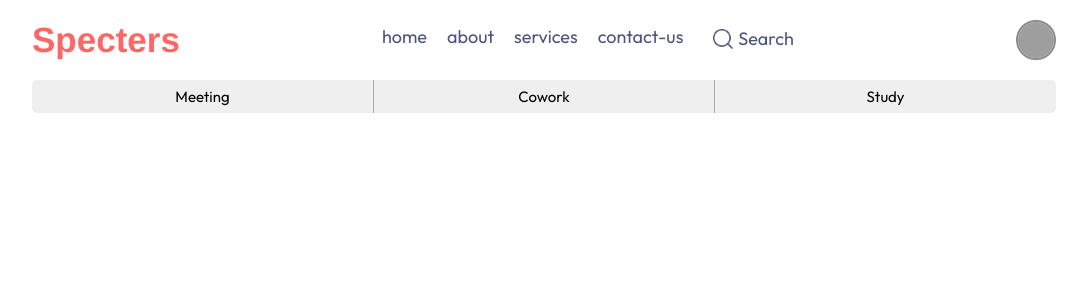
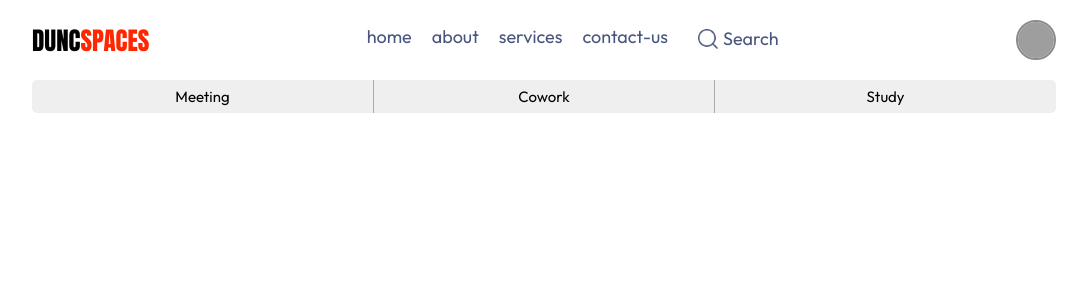
Before and after one commit to Ankush-sahu-123/Co-work, a React (Vite) app in the folder front-end/: page /Search in a window 1280 px wide. Shown: the top 300 px of the page, without its empty margins (96-1183 px from the left). Built offline with nearby package versions, Linux system fonts and the light colour scheme; grey boxes are pictures that could not be loaded.

Commit message:
logo modified

```diff
--- a/front-end/src/Spaces/SpacesMeet/SpacesMeet.css
+++ b/front-end/src/Spaces/SpacesMeet/SpacesMeet.css
@@ -7,7 +7,7 @@
     margin-bottom: 20px;
     padding: 20px;
     background-color: #f0f0f0;
-    border-radius: 5px;
+    border-radius: 10px;
     display: flex;
 }
 
--- a/front-end/src/components/Navbar/Navbar.css
+++ b/front-end/src/components/Navbar/Navbar.css
@@ -6,11 +6,27 @@
     align-items: center;
 }
 
-.navbar .logo {
-    color: #ff6767;
-    font-family: 'Franklin Gothic Medium', 'Arial Narrow', Arial, sans-serif;
-    font-size: 35px;
+.navbar .logo{
+    font-size: 10px;
+    display: flex;
+    flex-direction: row;
 }
+
+.navbar .logo h1{
+    font-family:Impact, Haettenschweiler, 'Arial Narrow Bold', sans-serif;
+    font-weight: 200;
+    font-size: 25px;
+    color: #000000;
+}
+
+.navbar .logo h2{
+    font-family:Impact, Haettenschweiler, 'Arial Narrow Bold', sans-serif;
+    font-weight: 200;
+    font-size: 25px;
+    color: #ff2600;
+}
+
+
 
 .navbar-menu {
     display: flex;
--- a/front-end/src/components/Navbar/Navbar.jsx
+++ b/front-end/src/components/Navbar/Navbar.jsx
@@ -14,7 +14,7 @@ const Navbar = () => {
 
   return (
     <div className='navbar'>
-        <h1 id='logo' className='logo'>Specters</h1>
+        <div id='logo' className='logo'><h1>DUNC</h1><h2>SPACES</h2></div>
         <ul className="navbar-menu">
           <Link to="/Home">
             <li onClick={()=>setMenu("home")} className={menu==="home"?"active":""}>home</li>
```
